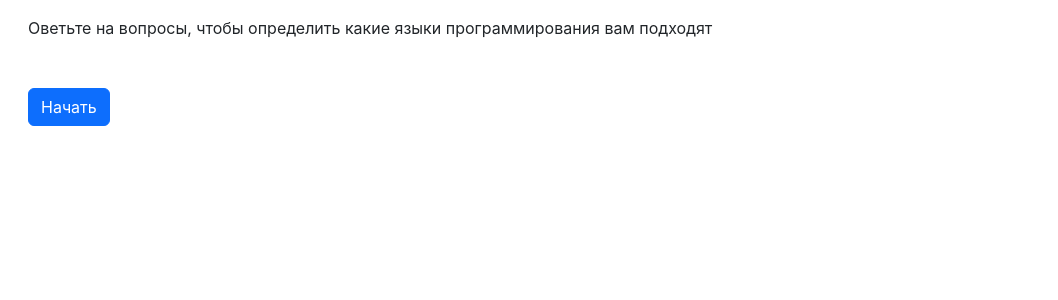
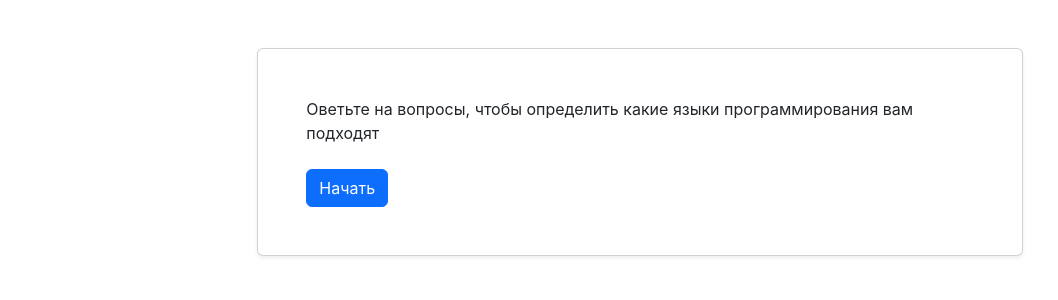
Before and after one commit to hexlet-components/student-language-choice-quiz, a React (Create React App) app: page / in a window 1280 px wide. Shown: the top 300 px of the page, without its empty margins (0-1058 px from the left). Built offline with nearby package versions, Linux system fonts and the light colour scheme.

Commit message:
fix styles

```diff
--- a/public/index.html
+++ b/public/index.html
@@ -34,7 +34,7 @@
   </head>
   <body>
     <noscript>You need to enable JavaScript to run this app.</noscript>
-    <div id="root" class="container m-3"></div>
+    <div id="root" class="m-5"></div>
     <!--
       This HTML file is a template.
       If you open it directly in the browser, you will see an empty page.
--- a/src/App.js
+++ b/src/App.js
@@ -1,5 +1,5 @@
 import { useState } from 'react';
-import { Form, Button } from 'react-bootstrap';
+import { Card, Button } from 'react-bootstrap';
 
 import Question from './Question.js';
 
@@ -43,8 +43,8 @@ function App() {
       case 'init':
         return (
           <>
-            <div className="mb-5">Оветьте на вопросы, чтобы определить какие языки программирования вам подходят</div>
-            <Button onClick={() => setProcessState('started')}>Начать</Button>
+            <div className="mb-4">Оветьте на вопросы, чтобы определить какие языки программирования вам подходят</div>
+            <div><Button onClick={() => setProcessState('started')}>Начать</Button></div>
           </>
         );
       case 'started':
@@ -52,13 +52,31 @@ function App() {
           <Question question={questions[currentQuestion]} setAnswer={setAnswer} />
         );
       case 'finish':
-        return (<FinishResult result={finishResult} />);
+        return (
+          <>
+            <FinishResult result={finishResult} />
+            <Button className="mt-4" onClick={() => {
+              setCurrentResults({});
+              setCurrentQuestion(0);
+              setFinishResult({});
+              setProcessState('started');
+            }}>Заново</Button>
+          </>
+        );
     }
   };
 
   return (
-    <div className="App">
-      {render()}
+    <div className="container-fluid h-100">
+      <div className="row justify-content-center align-content-center h-100">
+        <div className="col-12 col-md-8 col-xxl-6">
+          <div className="card shadow-sm">
+            <div className="card-body flex-column flex-md-row justify-content-around align-items-center p-5">
+              {render()}
+            </div>
+          </div>
+        </div>
+      </div>
     </div>
   );
 }
--- a/src/Question.js
+++ b/src/Question.js
@@ -1,5 +1,5 @@
 import { useState } from 'react';
-import { Form, Button } from 'react-bootstrap';
+import { Form, Button, Card } from 'react-bootstrap';
 
 function Question({ question, setAnswer }) {
   const [userAnswer, setUserAnswer] = useState(null);
@@ -20,7 +20,7 @@ function Question({ question, setAnswer }) {
           />
         </div>
       ))}
-      <Button onClick={() => {
+      <Button disabled={userAnswer === null} onClick={() => {
         setAnswer(userAnswer);
         setUserAnswer(null);
       }}>Далее</Button>
```
